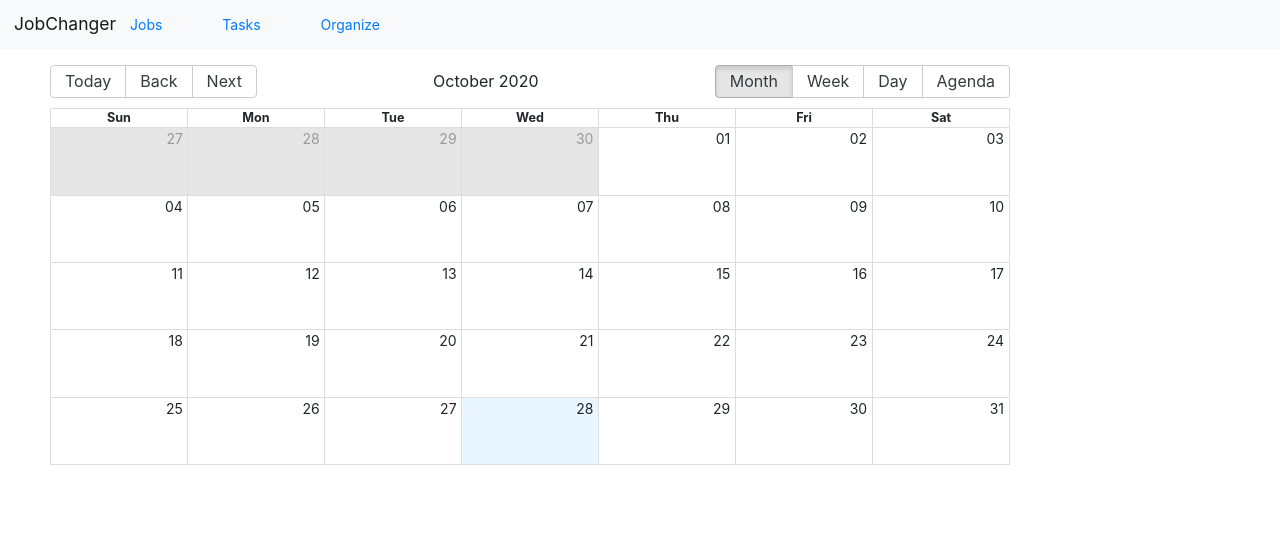
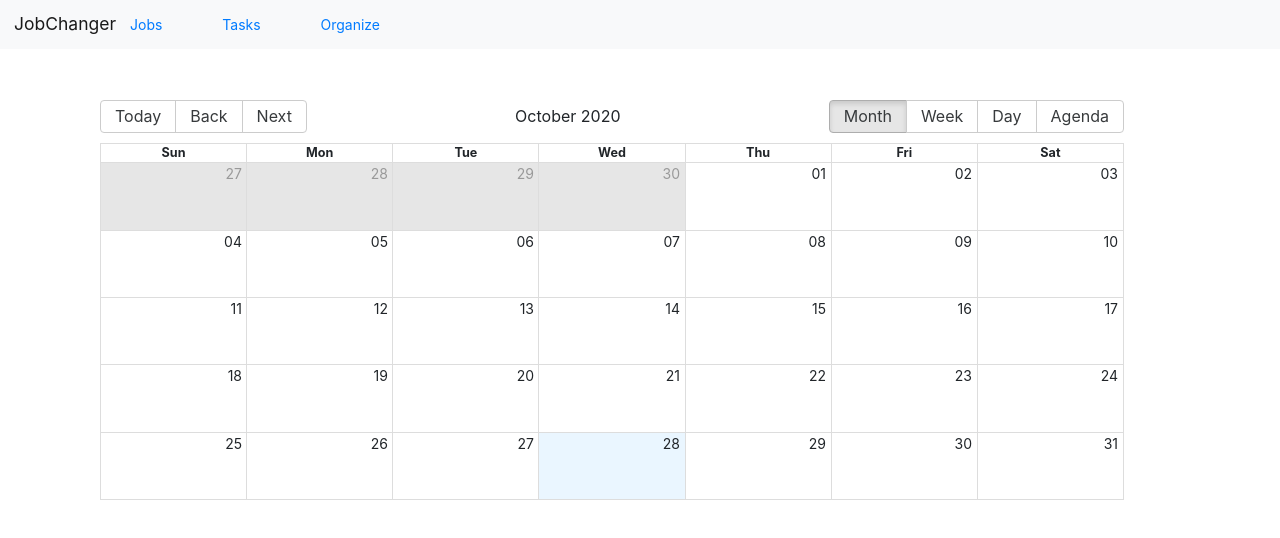
Before and after one commit to Lix311/jobchanger-front, a React (Create React App) app: page /tasks in a window 1280 px wide. Shown: the top 538 px of the page. Built offline with nearby package versions, Linux system fonts and the light colour scheme; no server answers.

Commit message:
align cal

```diff
--- a/src/App.css
+++ b/src/App.css
@@ -92,10 +92,10 @@
 }
 
 .wierdcal {
-  margin-top: 65px;
-  margin-left: 50px;
+  margin-top: 100px;
+  margin-left: 100px;
   height: 50vh;
-  width: 75%;
+  width: 80%;
 }
 
 .jumbotron {
--- a/src/Containers/JobsContainer.js
+++ b/src/Containers/JobsContainer.js
@@ -21,7 +21,7 @@ class JobsContainer extends Component {
     }
 
     changeDetailsHandler = (job) => {
-
+        debugger
         this.setState({currentDetails: job})
     }
     // show={show} onHide={onHide} animation={false}
```
